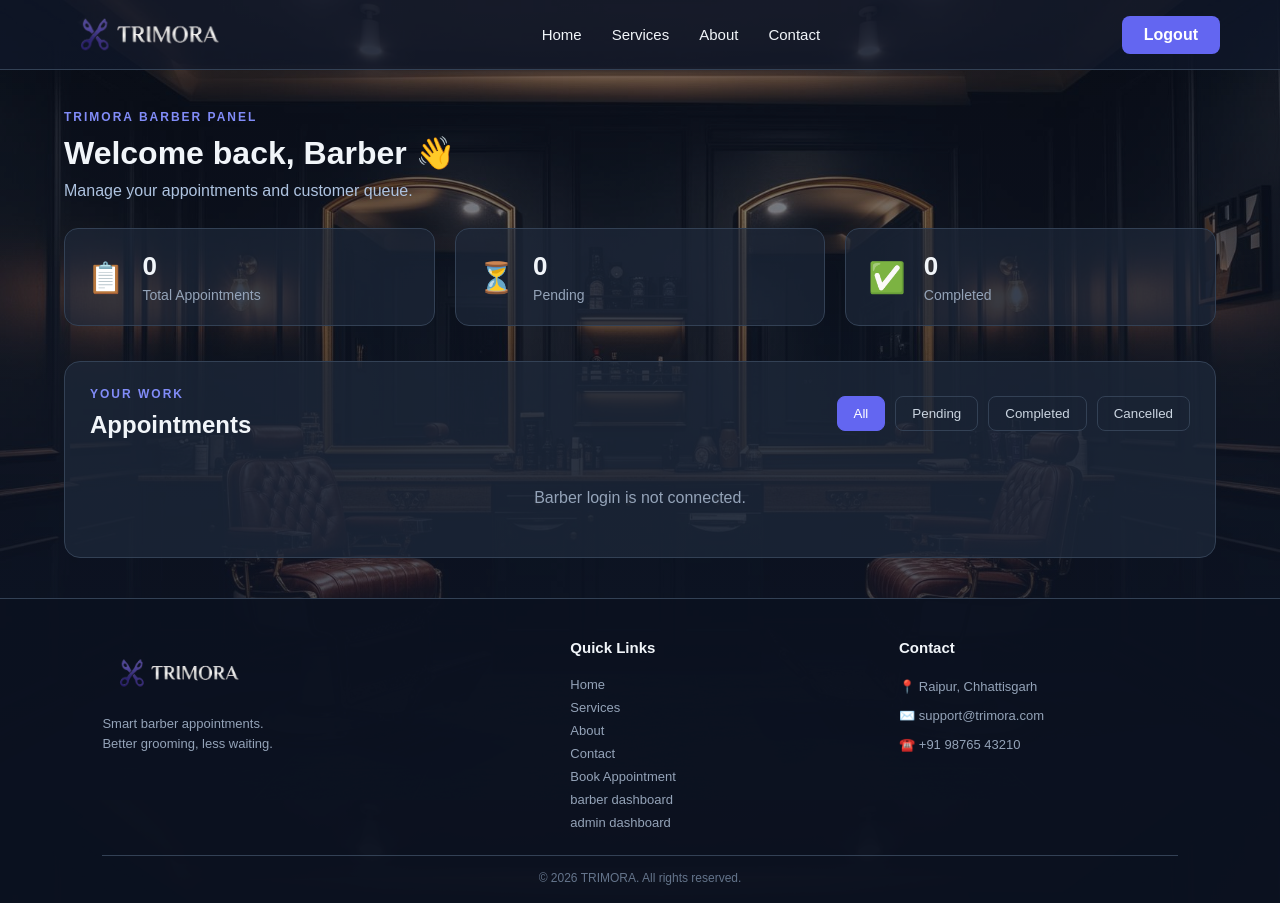
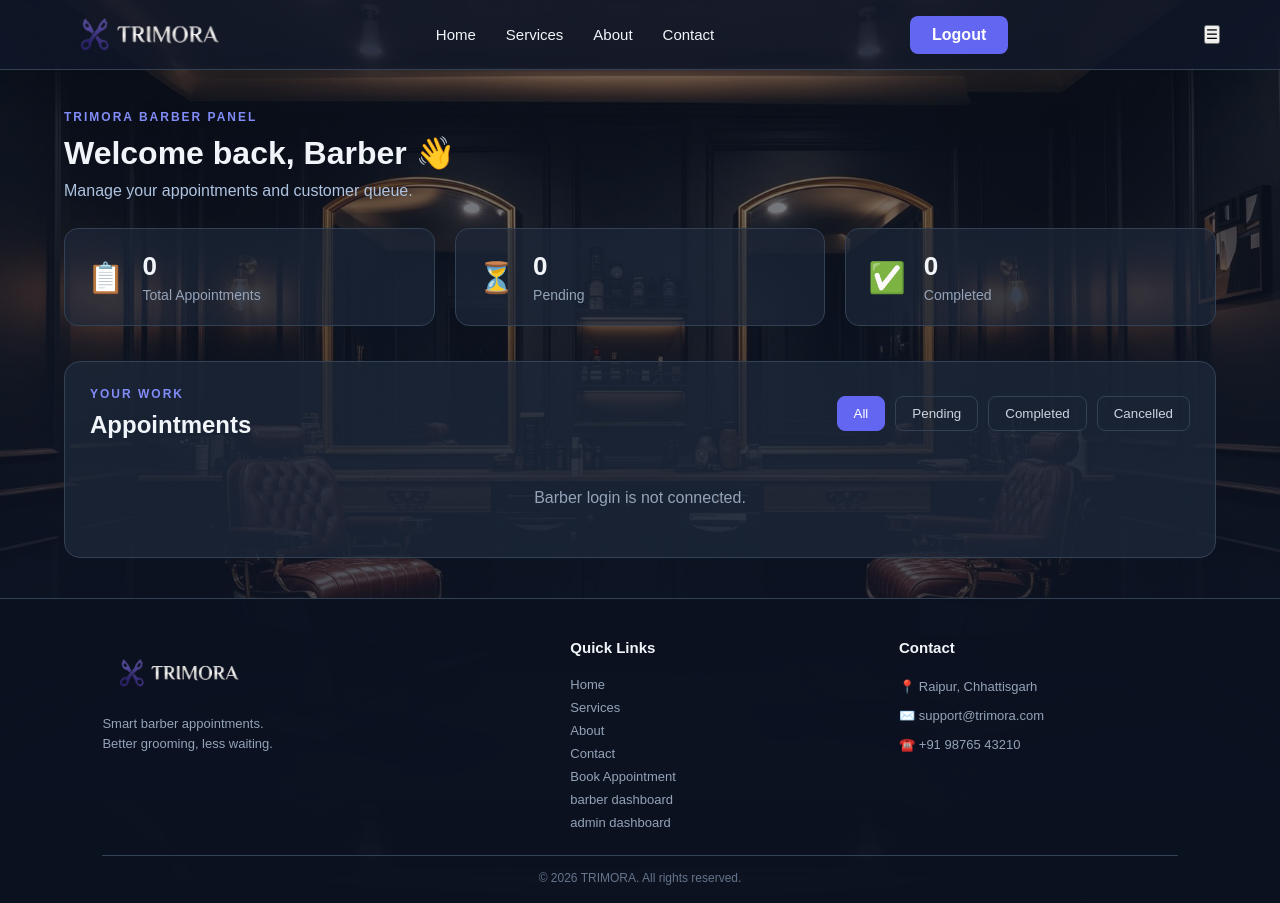
Before and after one commit to 404ayanfound/TRIMORA, a website: page frontend/barber.html in a window 1280 px wide. Drawn offline with Linux system fonts and the light colour scheme.

Commit message:
Update barber.html

```diff
--- a/frontend/barber.html
+++ b/frontend/barber.html
@@ -1,3 +1,4 @@
+
 <!DOCTYPE html>
 <html lang="en">
 <head>
@@ -7,18 +8,28 @@
     <link rel="stylesheet" href="css/barber.css">
 </head>
 <body>
+
     <header>
         <a href="index.html" class="logo">
             <img src="images/logo.png" alt="TRIMORA Logo">
         </a>
-        <nav>
+
+        <nav id="nav-menu">
             <a href="index.html">Home</a>
             <a href="index.html#services">Services</a>
             <a href="index.html#about">About</a>
             <a href="index.html#contact">Contact</a>
         </nav>
+
         <a href="login.html" class="logout-btn">Logout</a>
+
+        <button class="menu-toggle" id="menu-toggle"
+            aria-label="Toggle navigation"
+            aria-expanded="false">
+            ☰
+        </button>
     </header>
+
     <main class="dashboard">
         <section class="welcome">
             <p>TRIMORA BARBER PANEL</p>
@@ -28,7 +39,7 @@
 
         <section class="stats">
             <div class="stat-card">
-               <span>📋</span>
+                <span>📋</span>
                 <div>
                     <h2 id="total-count">0</h2>
                     <p>Total Appointments</p>
@@ -70,12 +81,14 @@
             <div class="appointment-list" id="appointment-list"></div>
         </section>
     </main>
+
     <footer class="footer">
         <div class="footer-content">
             <div class="footer-brand">
                 <img src="images/logo.png" alt="TRIMORA Logo">
                 <p>Smart barber appointments.<br>Better grooming, less waiting.</p>
             </div>
+
             <div class="footer-links">
                 <h3>Quick Links</h3>
                 <a href="index.html">Home</a>
@@ -86,6 +99,7 @@
                 <a href="barber.html">barber dashboard</a>
                 <a href="admin.html">admin dashboard</a>
             </div>
+
             <div class="footer-contact">
                 <h3>Contact</h3>
                 <p>📍 Raipur, Chhattisgarh</p>
@@ -93,10 +107,12 @@
                 <p>☎️ +91 98765 43210</p>
             </div>
         </div>
+
         <div class="footer-bottom">
             <p>© 2026 TRIMORA. All rights reserved.</p>
         </div>
     </footer>
+
     <script src="js/barber.js"></script>
 </body>
 </html>
```
